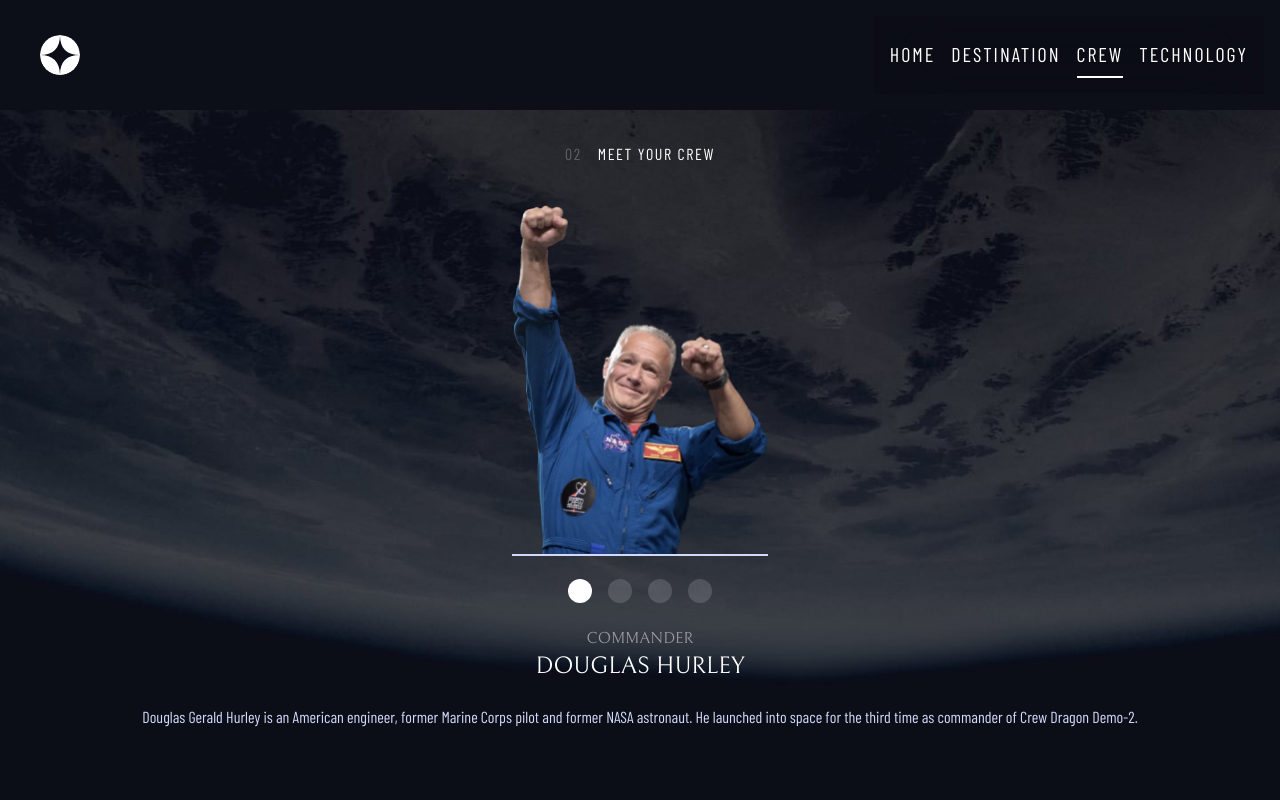
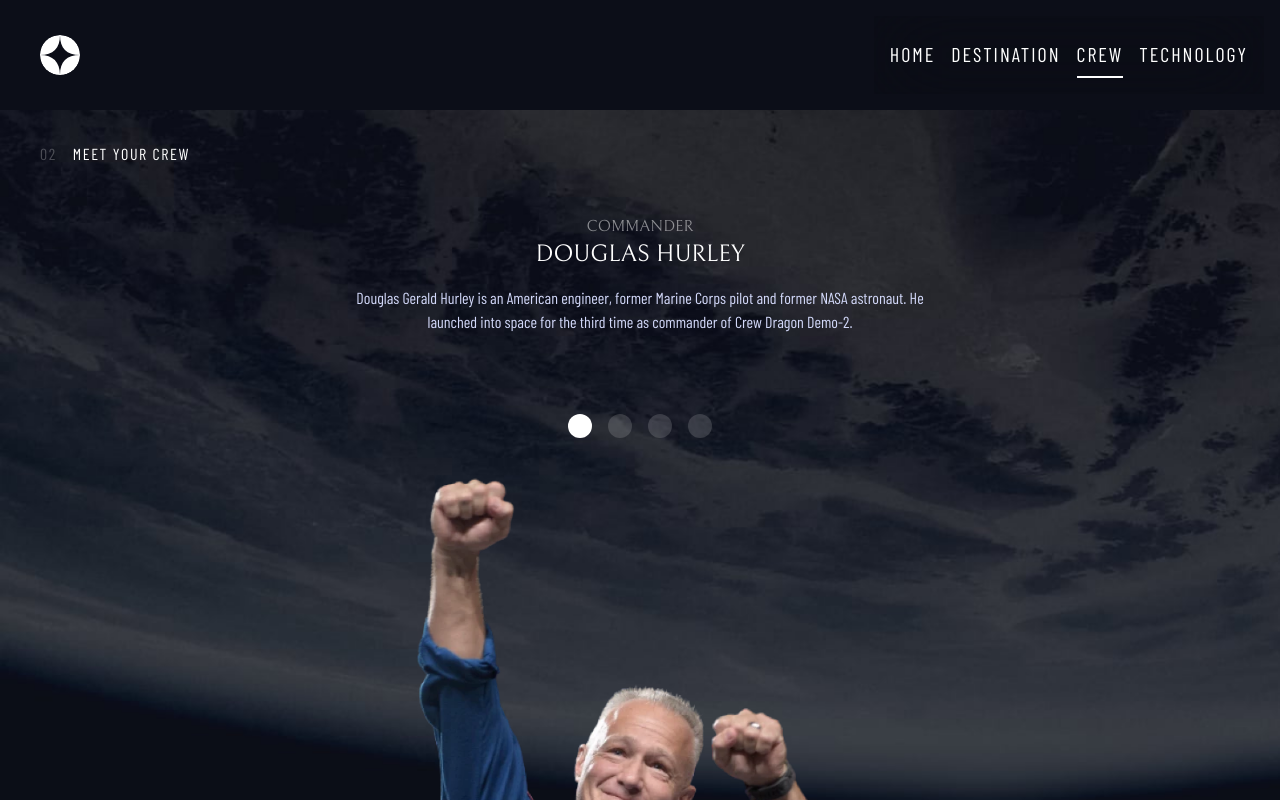
Before and after one commit to ccccchriz/space-tourism-website, a React (Vite) app: page /crew in a window 1280 px wide. Shown: the top 800 px of the page. Built offline with nearby package versions, Linux system fonts and the light colour scheme.

Commit message:
crew tablet styling

```diff
--- a/src/pages/Crew.tsx
+++ b/src/pages/Crew.tsx
@@ -37,15 +37,16 @@ export default function Crew() {
 
   return (
     <MainLayout background="crew">
-      <h2 className="flex gap-4 uppercase font-secondary text-white before:content-['02'] before:opacity-25 tracking-widest mt-8 mb-8">
+      <div className="grid place-items-center w-full h-full">
+        <h2 className="w-full flex justify-center gap-4 uppercase font-secondary text-white before:content-['02'] before:opacity-25 tracking-widest mt-8 mb-8 tablet:pl-10 tablet:justify-start">
           Meet your crew
         </h2>
         <img
           src={data[currentTab].image}
           alt=""
-        className="max-w-64 mx-4 border-b-2 border-b-light-purple"
+          className="max-w-64 mx-4 border-b-2 border-b-light-purple tablet:row-[5/6] tablet:border-none tablet:mb-0 tablet:max-w-[28rem] tablet:mt-10"
         ></img>
-      <div role="tablist" className="flex flex-wrap gap-4 mt-4">
+        <div role="tablist" className="flex flex-wrap gap-4 mt-4 row-[4/5]">
           {data.map((el, index) => (
             <button
               key={index}
@@ -66,9 +67,10 @@ export default function Crew() {
             {data[currentTab].name}
           </span>
         </h3>
-      <p className="font-secondary text-center text-light-purple mx-4 mb-16 mt-4">
+        <p className="font-secondary text-center text-light-purple mx-4 mb-16 mt-4 tablet:max-w-[36rem]">
           {data[currentTab].bio}
         </p>
+      </div>
     </MainLayout>
   );
 }
```
Lines whose indentation alone changed are shown as unchanged.
